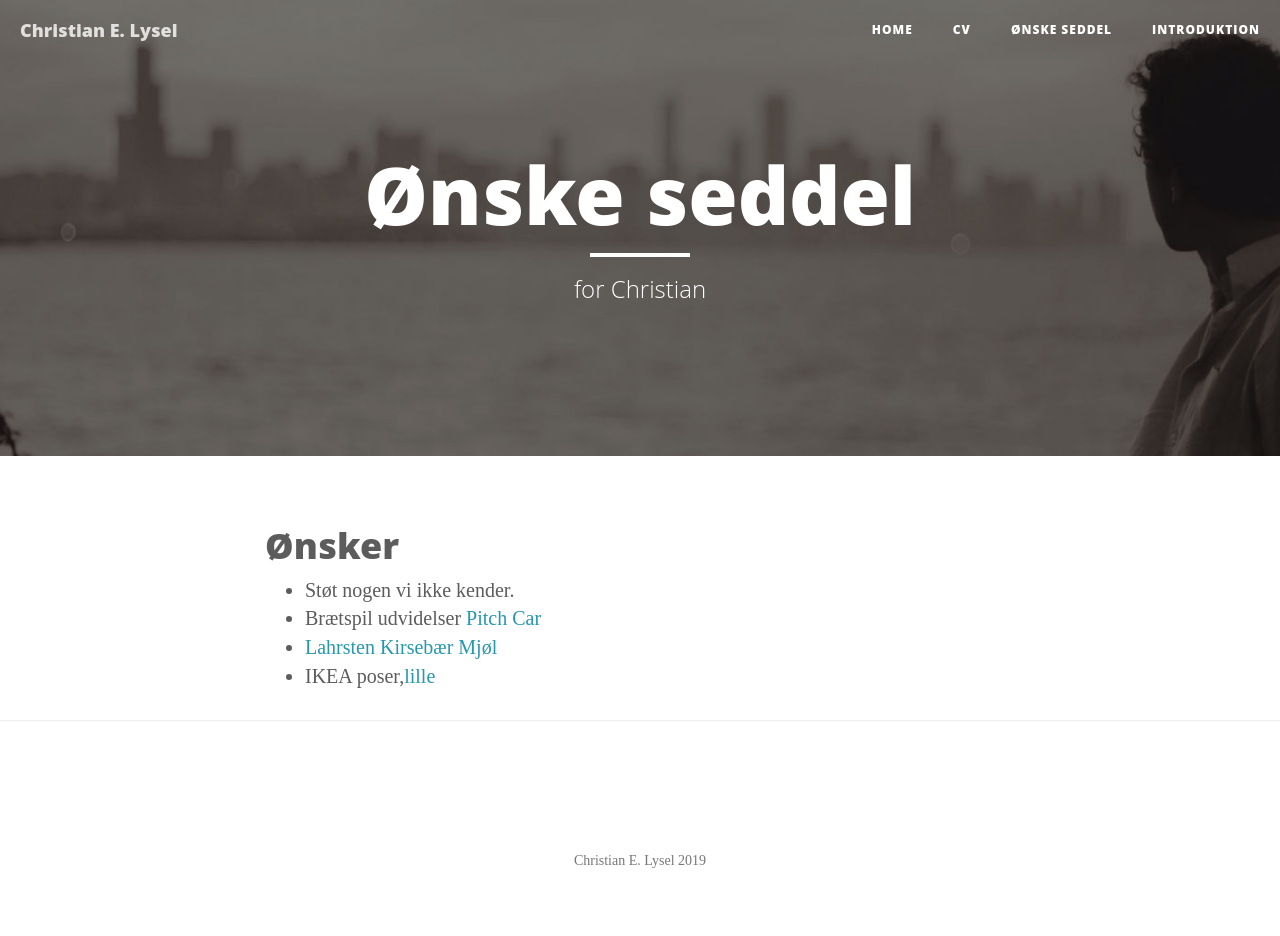
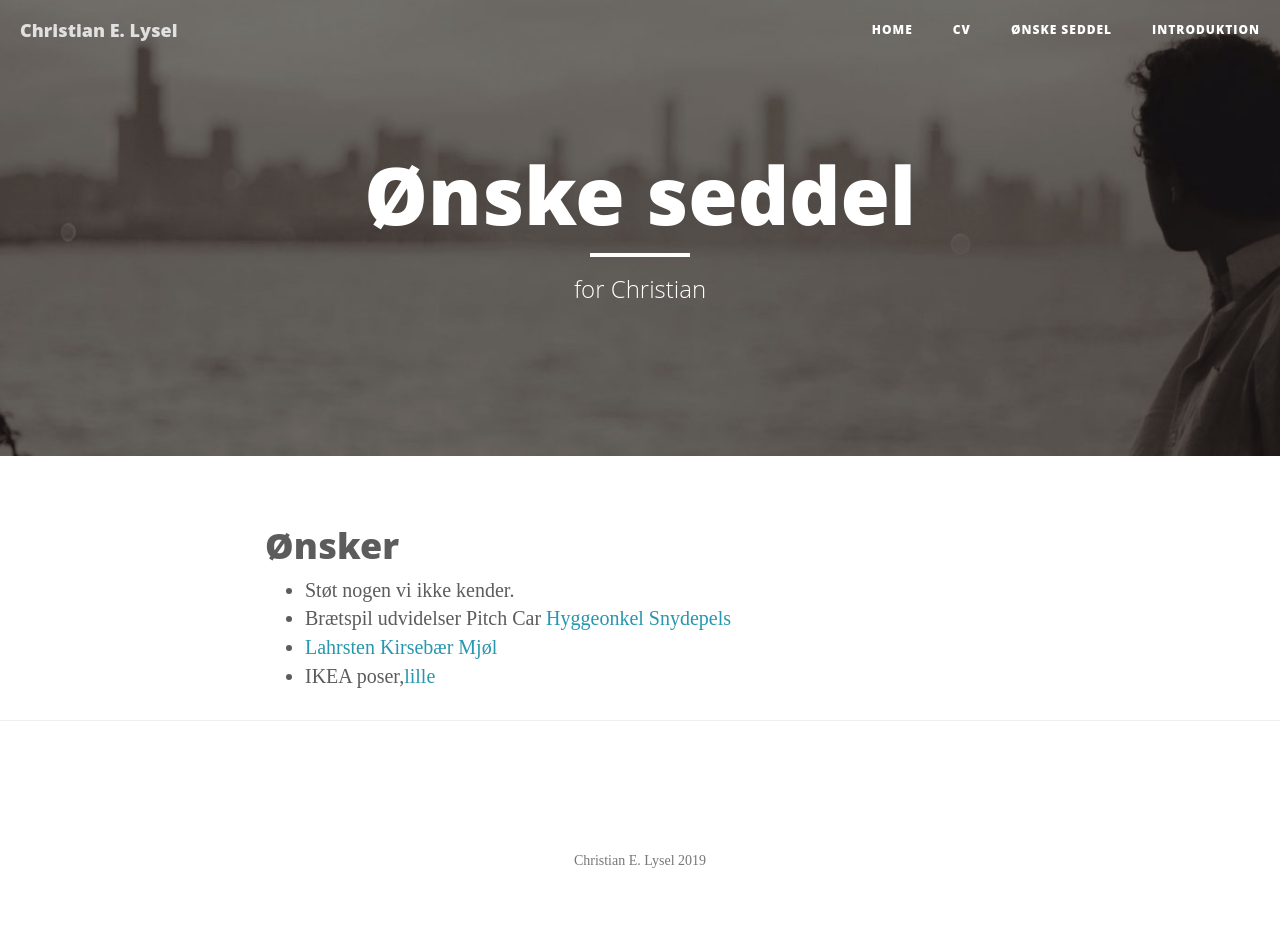
Before and after one commit to clysel/christian.lysel.net, a Jekyll site: the page built from gave.markdown, in a window 1280 px wide. Built offline with Jekyll 4.4.1, drawn with Linux system fonts in a browser that asks for light colours.

Commit message:
Update gave.markdown

```diff
--- a/gave.markdown
+++ b/gave.markdown
@@ -7,6 +7,6 @@ header-img: "img/about-bg.jpg"
 # Ønsker
 
  * Støt nogen vi ikke kender.
- * Brætspil udvidelser [Pitch Car](https://www.hyggeonkel.dk/soeg/?q=Pitch+Car%3A+Extension&cat=boa)
+ * Brætspil udvidelser Pitch Car [Hyggeonkel](https://www.hyggeonkel.dk/soeg/?q=Pitch+Car%3A+Extension&cat=boa) [Snydepels](https://snydepels.dk/pages/search-results-page?q=PitchCar%3A+Extension)
  * [Lahrsten Kirsebær Mjøl](https://www.lahrsten.dk/produkter/12kirsebaermjod.html)
  * IKEA poser,[lille](https://www.ikea.com/dk/da/catalog/products/20339284/)
```
